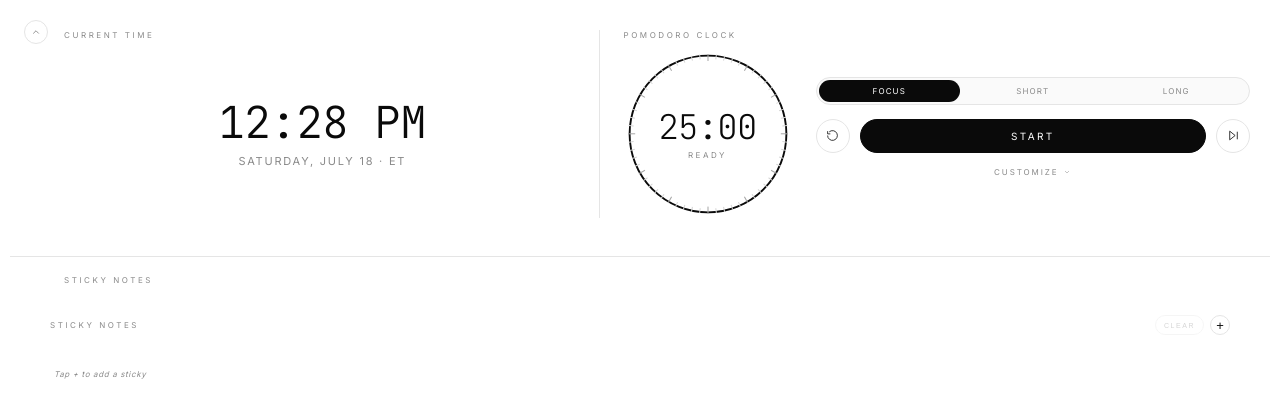
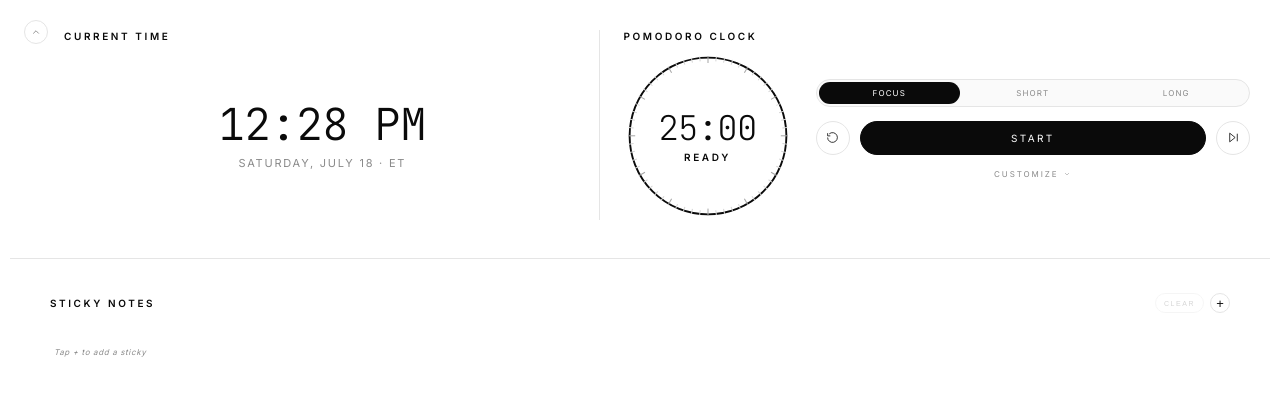
Before and after one commit to tschu08482/tschu8482, a plain HTML site: page index.html in a window 1280 px wide. Drawn offline with Linux system fonts and the light colour scheme.

Commit message:
Add files via upload

```diff
--- a/index.html
+++ b/index.html
@@ -213,10 +213,11 @@
   .dial-heading,
   .wallclock-title,
   .brand {
-    font-size: var(--label-size);
-    letter-spacing: 0.32em;
+    font-size: clamp(8px, calc(var(--embed-w) * 0.012), 10px);
+    letter-spacing: 0.26em;
     text-transform: uppercase;
-    color: var(--muted);
+    color: var(--fg);
+    font-weight: 700;
   }
 
   .panel {
@@ -566,10 +567,11 @@
   }
 
   .notes-title {
-    font-size: var(--label-size);
-    letter-spacing: 0.32em;
+    font-size: clamp(8px, calc(var(--embed-w) * 0.012), 10px);
+    letter-spacing: 0.26em;
     text-transform: uppercase;
-    color: var(--muted);
+    color: var(--fg);
+    font-weight: 700;
   }
 
   .notes-shell {
@@ -614,10 +616,11 @@
   }
 
 .notes-shell .notes-title {
-    font-size: 8px;
-    letter-spacing: 0.32em;
+    font-size: 10px;
+    letter-spacing: 0.26em;
     text-transform: uppercase;
-    color: var(--muted);
+    color: var(--fg);
+    font-weight: 700;
   }
 
 .notes-shell .notes-actions {
@@ -863,9 +866,6 @@
 
 
     <section class="notes-section" aria-label="Sticky notes">
-      <div class="notes-header-row">
-        <span class="notes-title">Sticky Notes</span>
-      </div>
       <div class="notes-shell">
 <div class="notes">
     <div class="notes-header">
```
